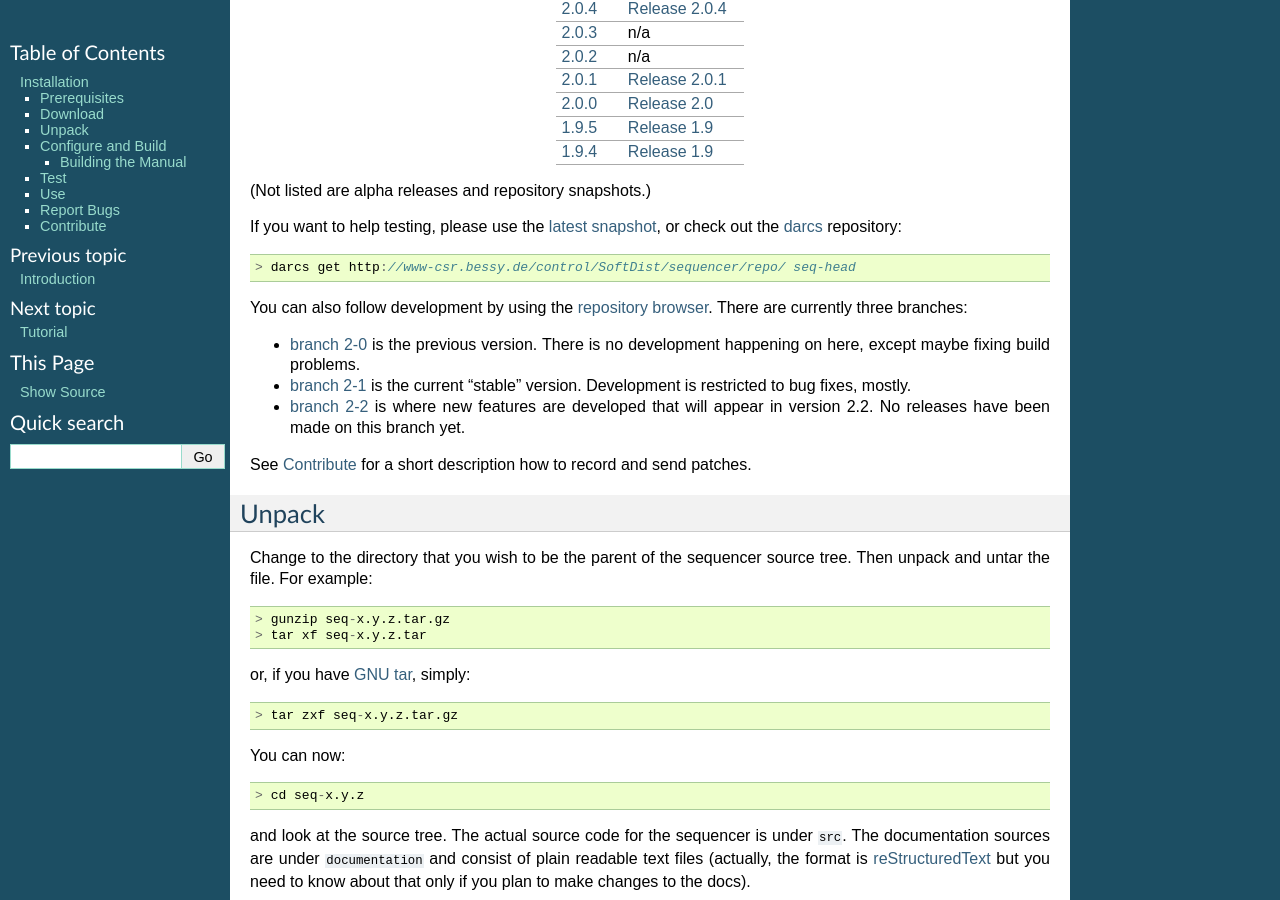
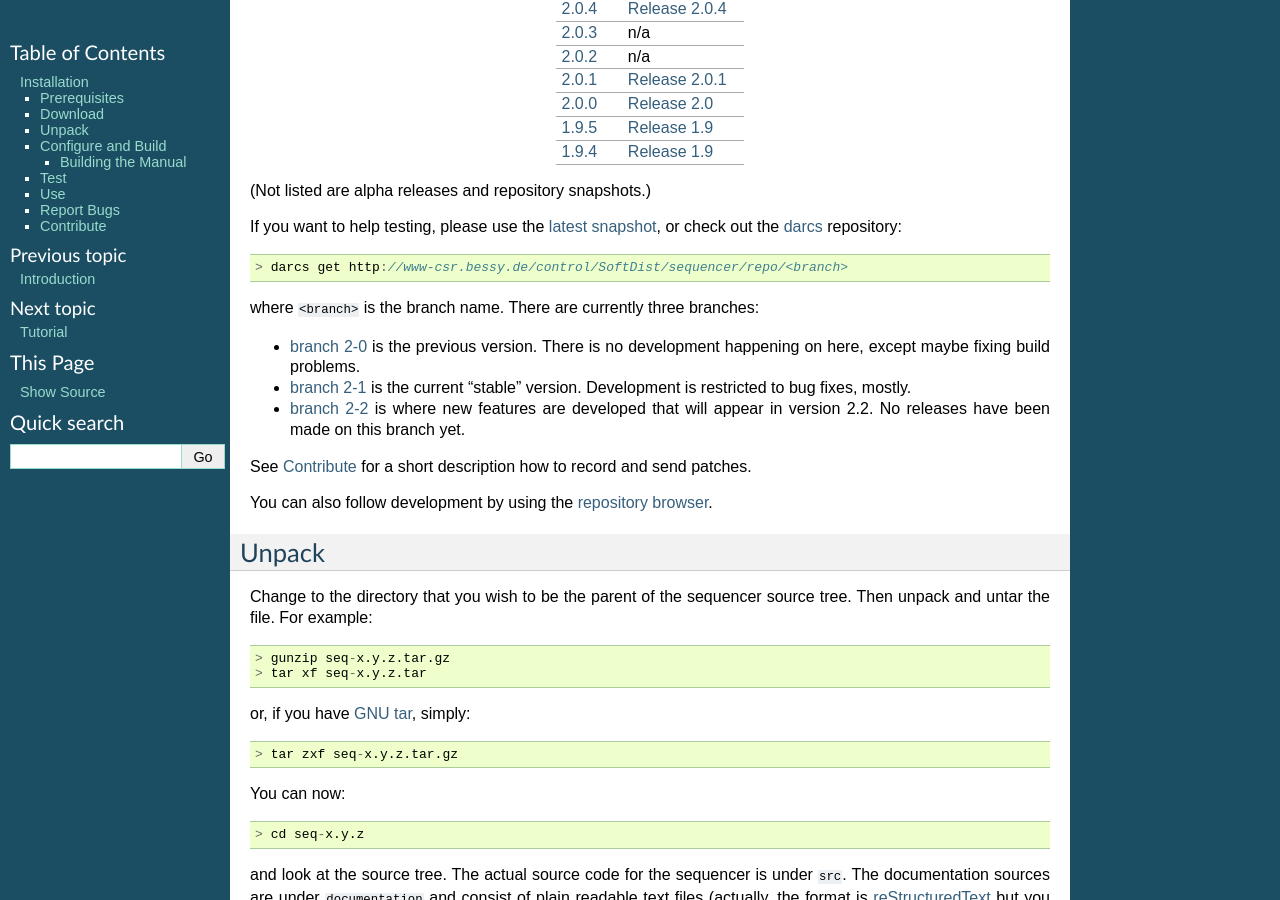
Before and after one commit to jeonghanlee/sequencer-2-2, a Sphinx documentation site: the page built from documentation/Installation.txt, in a window 1280 px wide and 900 px high, scrolled down 1161 px. Built offline with Sphinx 7.4.7, drawn with Linux system fonts in a browser that asks for light colours.

Commit message:
docs: fixed darcs repository location on download page

```diff
--- a/documentation/Installation.txt
+++ b/documentation/Installation.txt
@@ -81,10 +81,9 @@ or by following the links here:
 If you want to help testing, please use
 the `latest snapshot`_, or check out the `darcs`_ repository::
 
-   > darcs get http://www-csr.bessy.de/control/SoftDist/sequencer/repo/ seq-head
+   > darcs get http://www-csr.bessy.de/control/SoftDist/sequencer/repo/<branch>
 
-You can also follow development by using the `repository browser`_. There are currently
-three branches:
+where ``<branch>`` is the branch name. There are currently three branches:
 
 * `branch 2-0`_ is the previous version. There is no development happening
   on here, except maybe fixing build problems.
@@ -97,6 +96,8 @@ three branches:
 
 See `Contribute`_ for a short description how to record and send
 patches.
+
+You can also follow development by using the `repository browser`_.
 
 .. _latest snapshot: http://www-csr.bessy.de/control/SoftDist/sequencer/releases/seq-snapshot-latest.tar.gz
 .. _2.1.6: http://www-csr.bessy.de/control/SoftDist/sequencer/releases/seq-2.1.6.tar.gz
```
